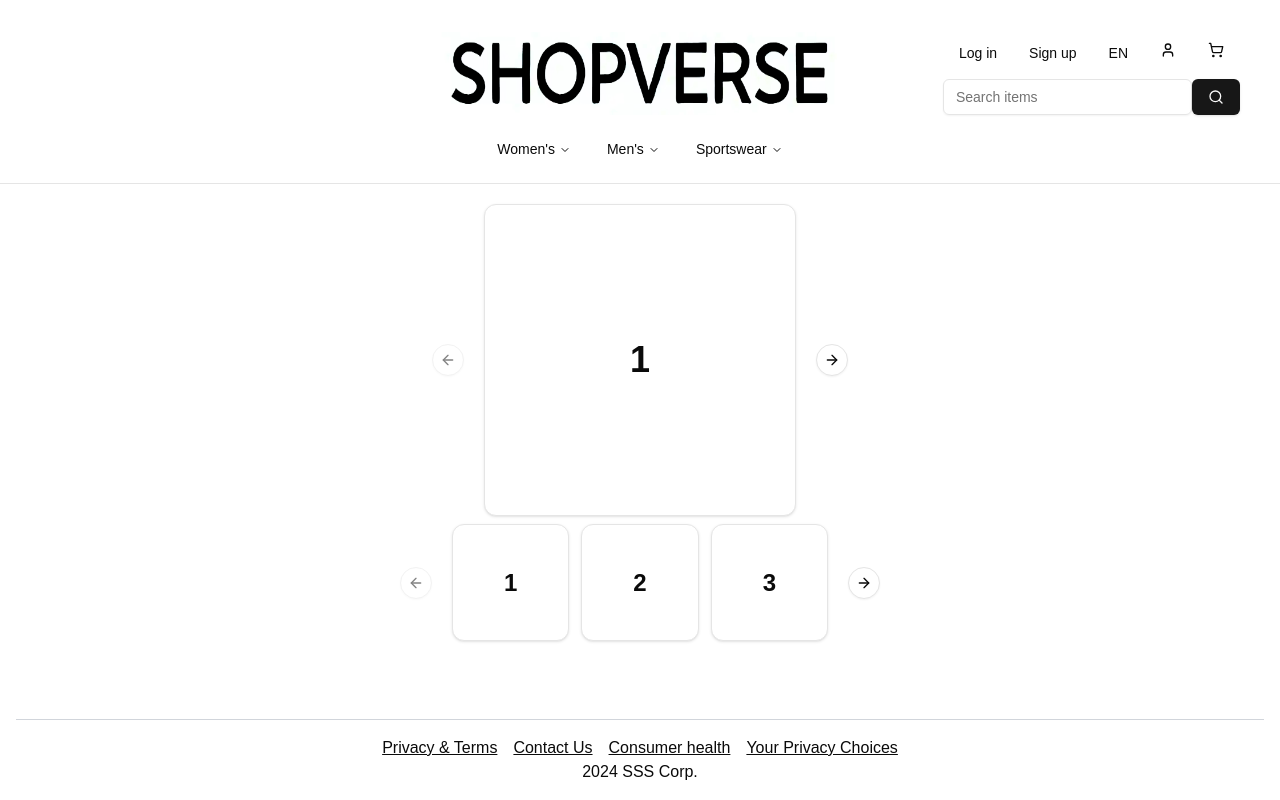
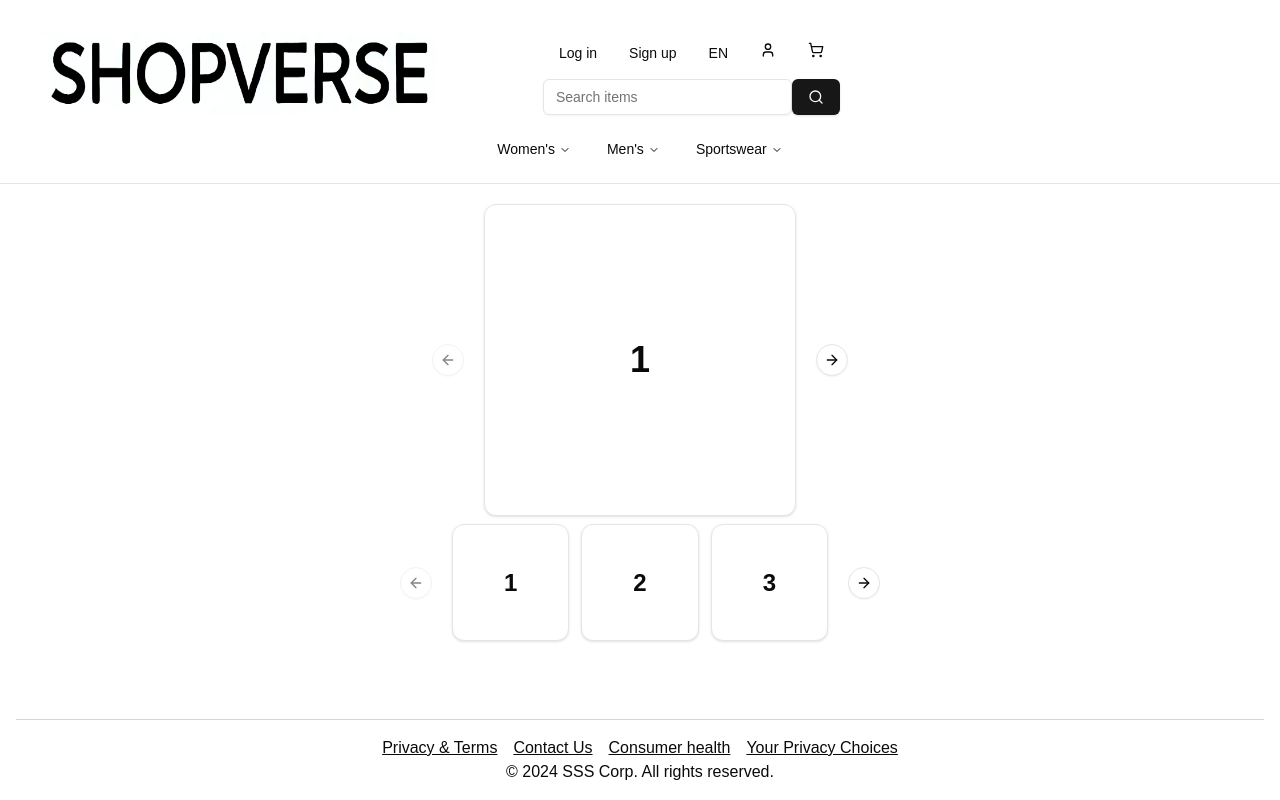
Before and after one commit to kumakichi3173/shopverse-ui, a Next.js app: page / in a window 1280 px wide. Built offline with nearby package versions, Linux system fonts and the light colour scheme.

Commit message:
removed unecessary div and recovered previous footer

```diff
--- a/src/app/components/common/Footer.tsx
+++ b/src/app/components/common/Footer.tsx
@@ -23,7 +23,7 @@ export default function Footer() {
                 <Link className="underline" href="/changeRegion">Your Privacy Choices</Link>
             </div>
             <div className="flex justify-center">
-                2024 SSS Corp.
+            <p>&copy; 2024 SSS Corp. All rights reserved.</p>
             </div>
         </div>
     )
--- a/src/app/components/common/Header.tsx
+++ b/src/app/components/common/Header.tsx
@@ -22,8 +22,6 @@ import LanguageSelection from "../feature/language/LanguageSelection";
 export default function Header() {
     return (
         <div className="grid grid-cols-3 px-10 pt-8 pb-4">
-            <div>
-            </div>
             <Link className="flex justify-center" href="/">
                 <Image
                     // Image path in the `public` folder
```
